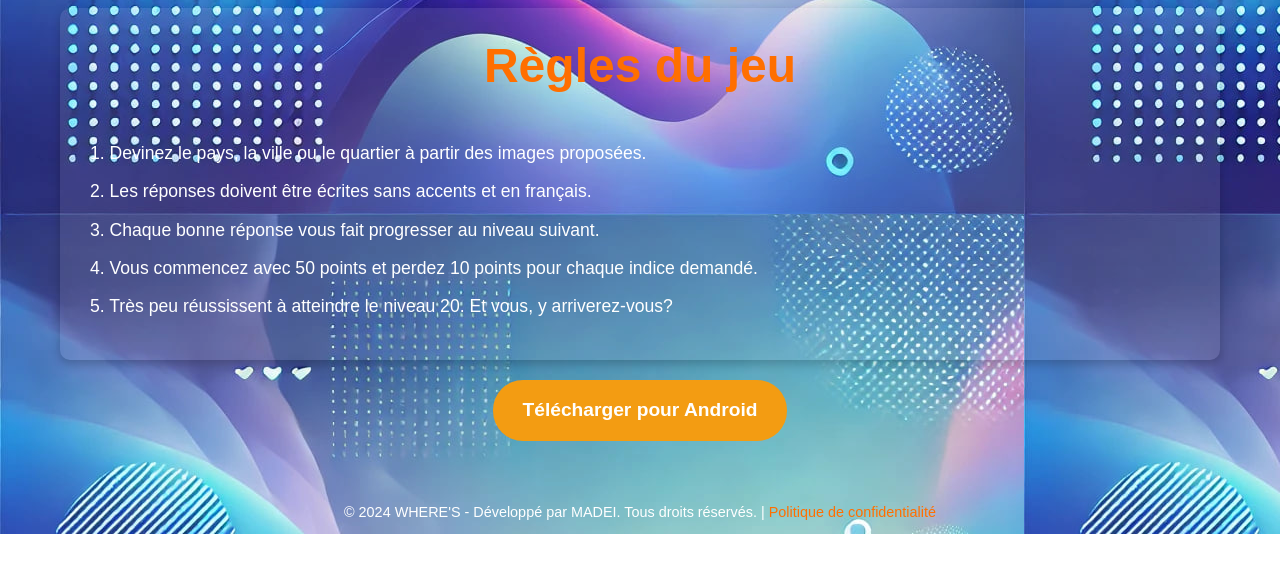
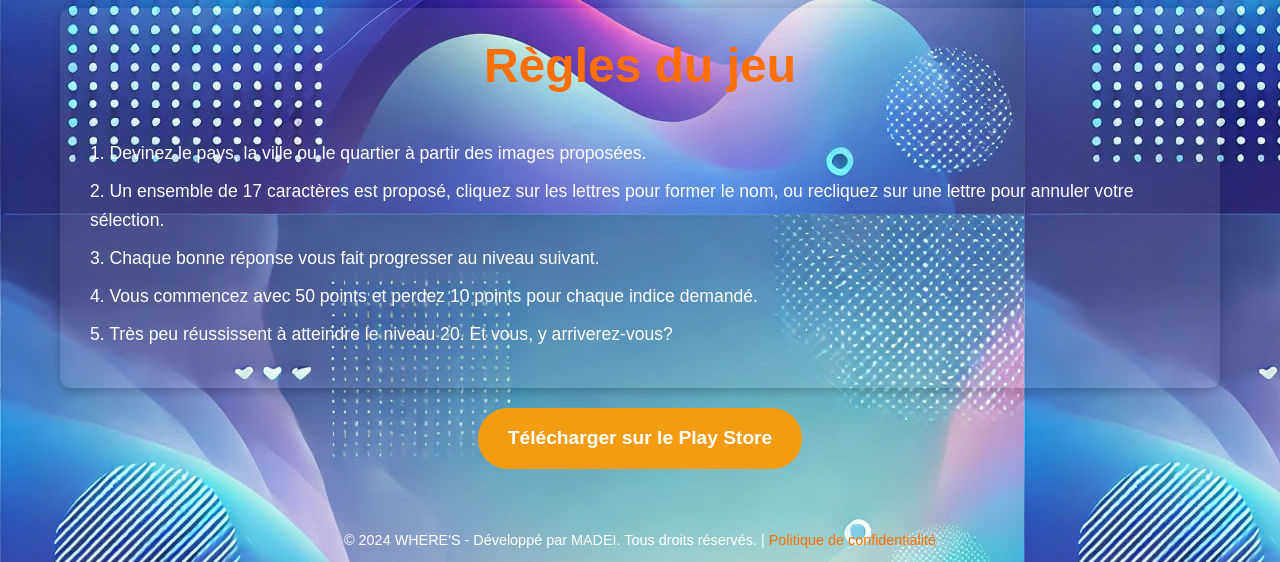
Before and after one commit to Lm-hg/whereS, a plain HTML site: page index.html in a window 1280 px wide. Shown: the part 810-1372 px from the top of the page. Before the commit the page ends 1344 px from the top, so only its background shows below. Drawn offline with Linux system fonts and the light colour scheme.

Commit message:
change rules

```diff
--- a/index.html
+++ b/index.html
@@ -135,7 +135,7 @@
             <h2>Règles du jeu</h2>
             <ul>
                 <li>1. Devinez le pays, la ville ou le quartier à partir des images proposées.</li>
-                <li>2. Les réponses doivent être écrites sans accents et en français.</li>
+                <li>2. Un ensemble de 17 caractères est proposé, cliquez sur les lettres pour former le nom, ou recliquez sur une lettre pour annuler votre sélection.</li>
                 <li>3. Chaque bonne réponse vous fait progresser au niveau suivant.</li>
                 <li>4. Vous commencez avec 50 points et perdez 10 points pour chaque indice demandé.</li>
                 <li>5. Très peu réussissent à atteindre le niveau 20. Et vous, y arriverez-vous?</li>
@@ -143,7 +143,7 @@
         </div>
 
         <div class="download-button">
-            <a href="./assets/wheres.apk" download>Télécharger pour Android</a>
+            <a href="https://play.google.com/store/apps/details?id=com.lmhg.WhereS">Télécharger sur le Play Store</a>
         </div>
     </div>
 
```
